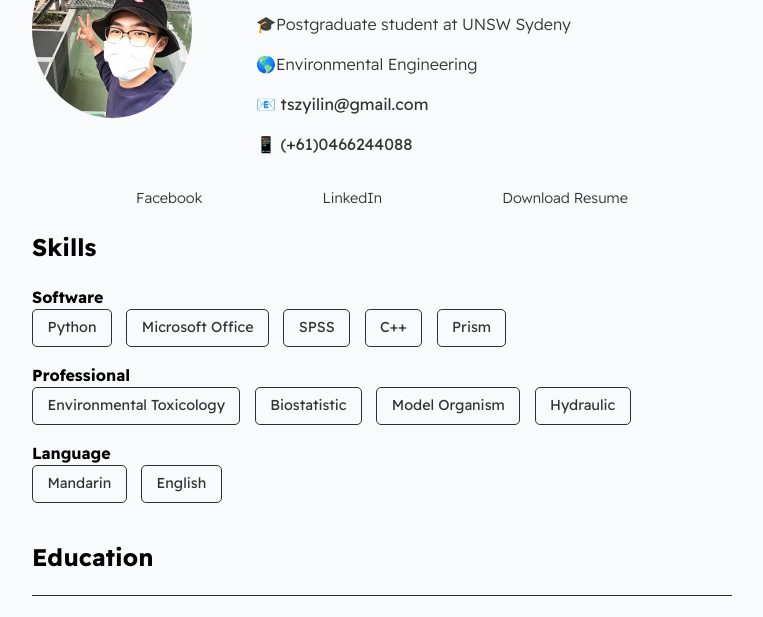
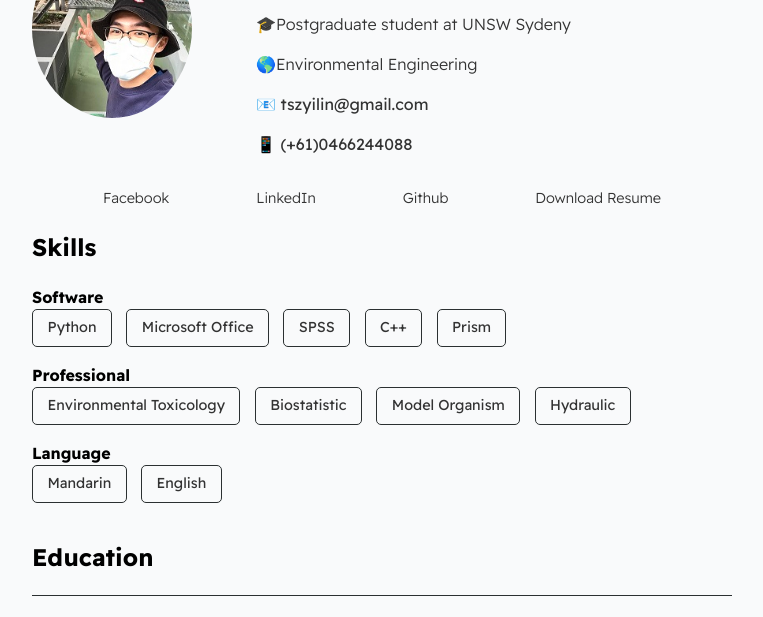
Before and after one commit to tszyilin/Resume_Website, a plain HTML site: page index.html in a window 1280 px wide. Shown: the part 140-757 px from the top of the page, without its empty margins (258-1021 px from the left). Drawn offline with Linux system fonts and the light colour scheme.

Commit message:
Add Github in social icon

```diff
--- a/index.html
+++ b/index.html
@@ -27,6 +27,7 @@
         <div id=social--list>
             <a href='https://www.facebook.com/tszyi.lin.3' target='_blank'>Facebook</a>
             <a href='https:www.linkedin.com/in/tsz-yi-lin-966931188' target='_blank'>LinkedIn</a>
+            <a href='https://github.com/tszyilin' target='_blank'>Github</a>
             <a href='./assets/myresume.pdf' target='_blank'>Download Resume</a>
         </div>
         <section class="'section--page">
```
